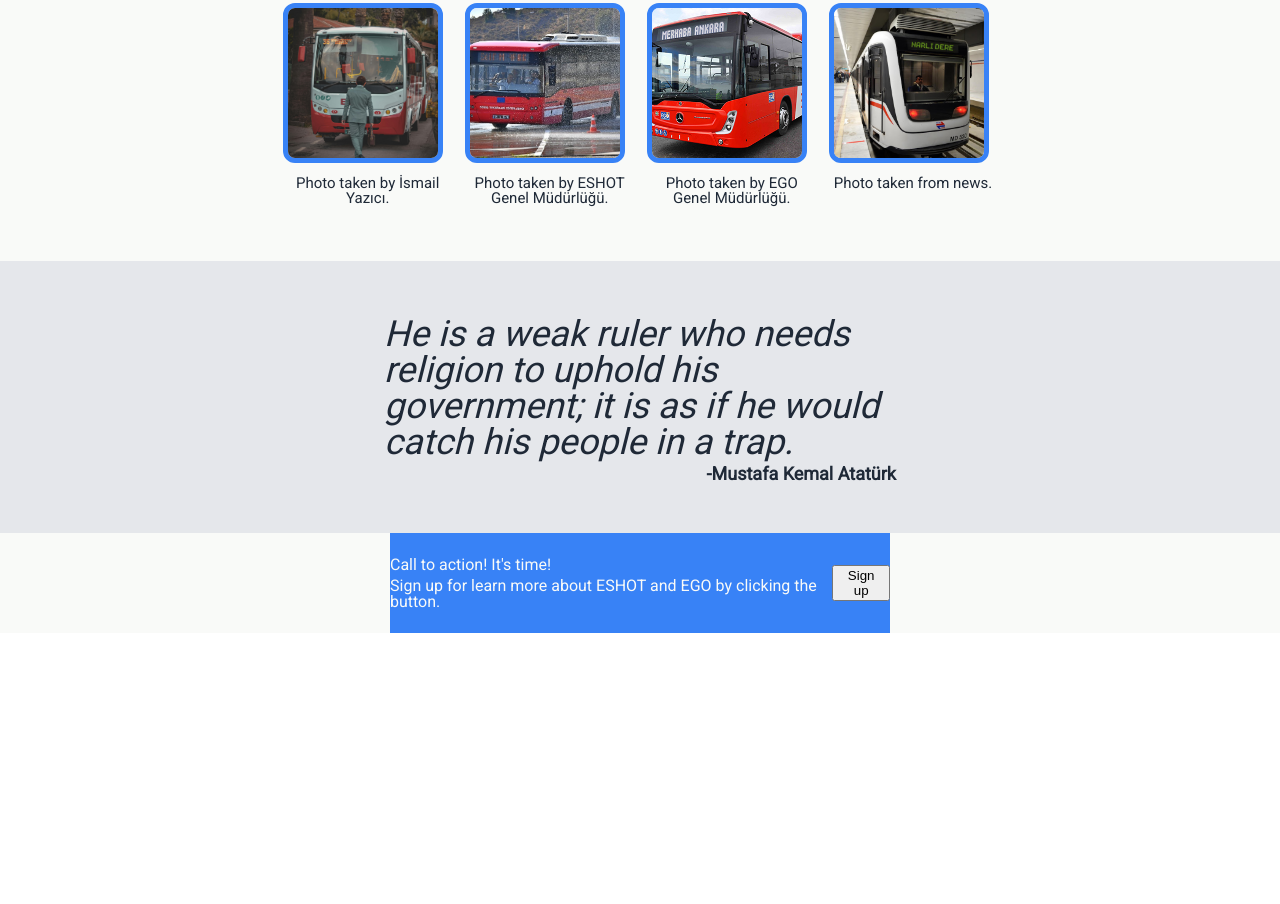
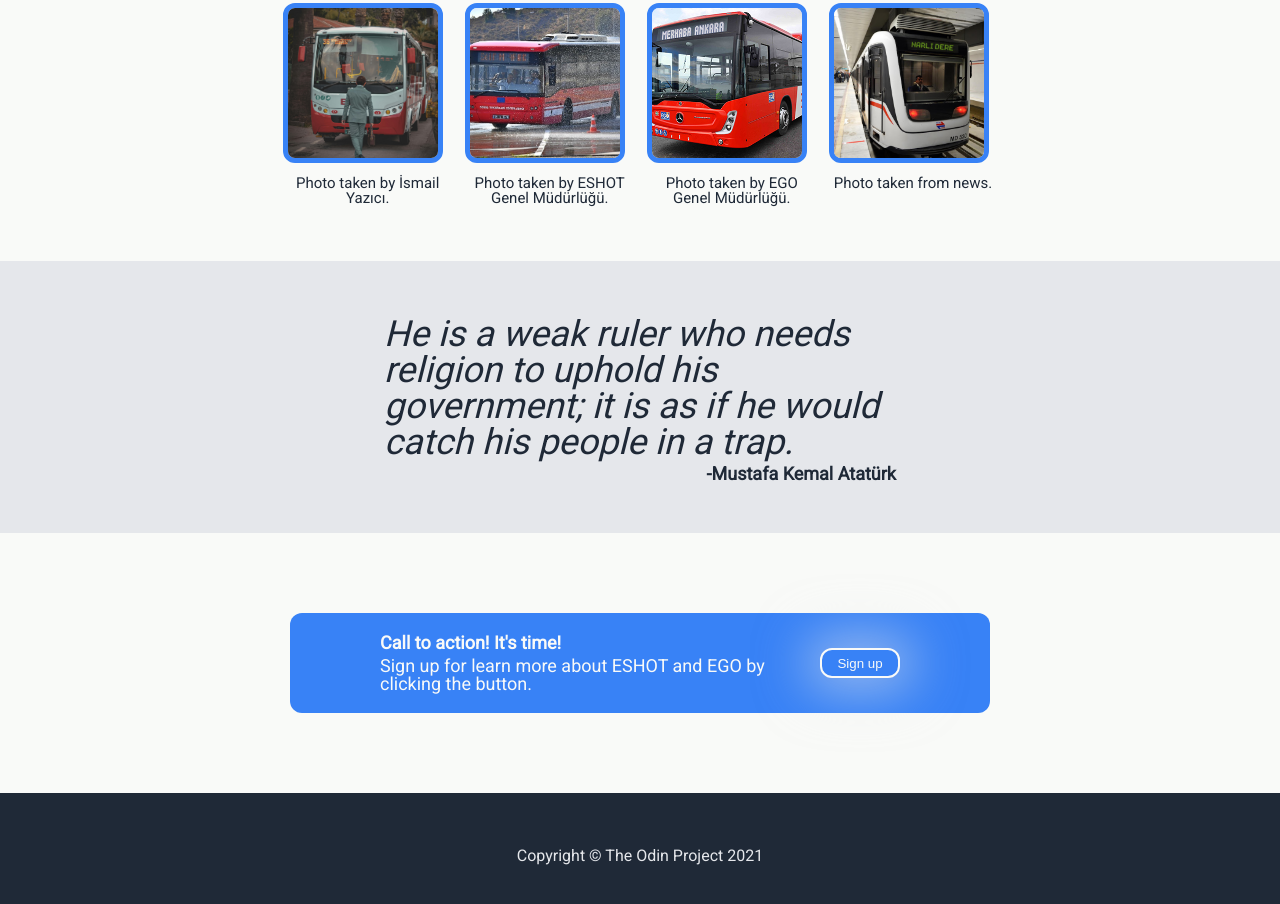
Before and after one commit to FearQuare/odin-landing-page, a plain HTML site: page index.html in a window 1280 px wide. Shown: the part 582-1486 px from the top of the page. Before the commit the page ends 1215 px from the top, so only its background shows below. Drawn offline with Linux system fonts and the light colour scheme.

Commit message:
project complete

```diff
--- a/index.html
+++ b/index.html
@@ -73,7 +73,9 @@
             </div>
         </div>
     </div>
-    <div class="footer"></div>
+    <div class="footer">
+        <p>Copyright &copy; The Odin Project 2021</p>
+    </div>
 </body>
 
 </html>
--- a/style.css
+++ b/style.css
@@ -299,9 +299,47 @@ h2 {
     background-color: #3882F6;
     color: #F9FAF8;
     display: flex;
-    width: 500px;
+    width: 700px;
     height: 100px;
     justify-content: center;
     align-items: center;
     flex-shrink: 1;
+    border-radius: 12px;
+    margin: 80px 0px;
+    font-size: 18px;
+    gap: 40px;
 }
+
+h3 {
+    font-weight: 900;
+}
+
+.description {
+    flex-basis: 400px;
+}
+
+.signup button {
+    max-width: 100px;
+    flex-basis: 80px;
+    height: 30px;
+    border-radius: 12px;
+    border-color: #F9FAF8;
+    color: #F9FAF8;
+    border-style: solid;
+    background-color: #3882F6;
+    box-shadow: #E5E7EB80 0 0 50px 15px;
+}
+
+.footer {
+    flex: 1;
+    display: flex;
+    background-color: #1F2937;
+    justify-content: center;
+    align-items: center;
+
+    color: #E5E7EB;
+}
+
+.footer p {
+    margin: 50px 0px;
+}
```
